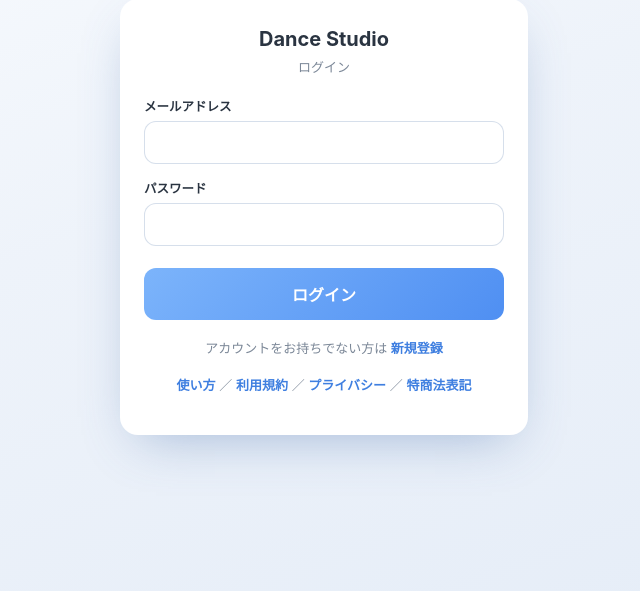
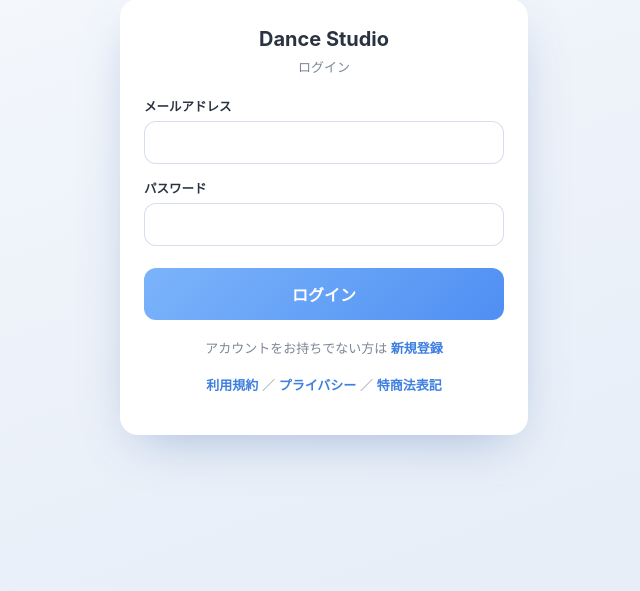
Before and after one commit to climbwithmizui/dance-studio-saas, a Flask app: page /login in a window 1280 px wide. Shown: the part 203-794 px from the top of the page, without its empty margins (316-956 px from the left). Run offline with Flask 3, Linux system fonts and the light colour scheme.

Commit message:
ログイン画面から操作ガイドリンクを削除

```diff
--- a/templates/login.html
+++ b/templates/login.html
@@ -46,7 +46,7 @@
       <button type="submit">ログイン</button>
     </form>
     <p class="foot">アカウントをお持ちでない方は <a href="{{ url_for('signup') }}">新規登録</a></p>
-    <p class="foot"><a href="{{ url_for('guide') }}">使い方</a> ／ <a href="{{ url_for('terms') }}">利用規約</a> ／ <a href="{{ url_for('privacy') }}">プライバシー</a> ／ <a href="{{ url_for('tokushoho') }}">特商法表記</a></p>
+    <p class="foot"><a href="{{ url_for('terms') }}">利用規約</a> ／ <a href="{{ url_for('privacy') }}">プライバシー</a> ／ <a href="{{ url_for('tokushoho') }}">特商法表記</a></p>
   </div>
 </body>
 </html>
```
